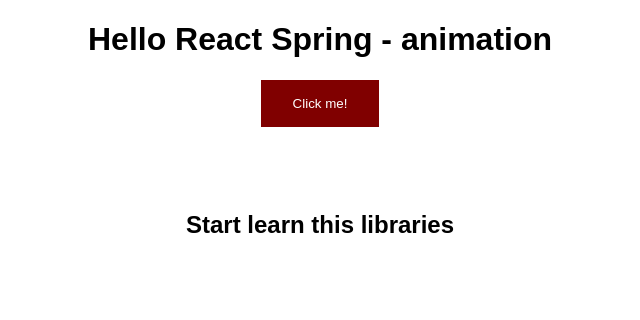
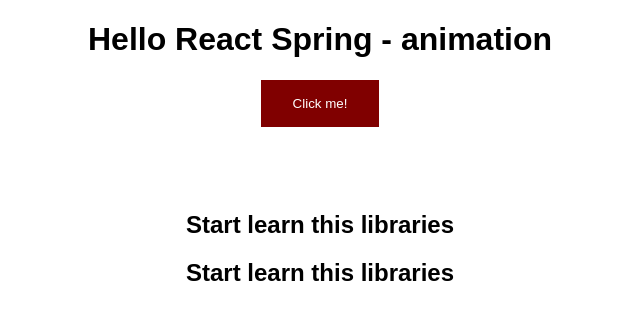
Before and after one commit to Aleksandr-Glebik/react-animation, a React (Create React App) app: page / in a window 1280 px wide. Both pictures are taken after a click on the button "Click me!". Shown: the top 320 px of the page, without its empty margins (320-960 px from the left). Built offline with nearby package versions, Linux system fonts and the light colour scheme.

Commit message:
feat: add element Transition, show difference between Spring and Transition elements

```diff
--- a/src/App.js
+++ b/src/App.js
@@ -1,6 +1,6 @@
 import './App.css'
 import React, { useState, useRef } from 'react'
-import { Spring, animated } from 'react-spring'
+import { Spring, Transition, animated } from 'react-spring'
 
 
 
@@ -26,6 +26,20 @@
       >
         {(props) => (<animated.h2 style={props} ref={myRef}>Start learn this libraries</animated.h2>)}
       </Spring>
+
+      <Transition
+        items={isVisible}
+        enter={{opacity: 1, transform: 'translateY(0rem)'}}
+        leave={{opacity: 0, transform: 'translateY(-2rem)'}}
+        from={{opacity: 0, transform: 'translateY(-2rem)'}}
+        config={{duration: 1000}}
+        reverse={!isVisible}
+      >
+        {(props, item) =>
+        item &&
+          <animated.h2 style={props}>Start learn this libraries</animated.h2>
+        }
+      </Transition>
     </div>
   )
 }
```
